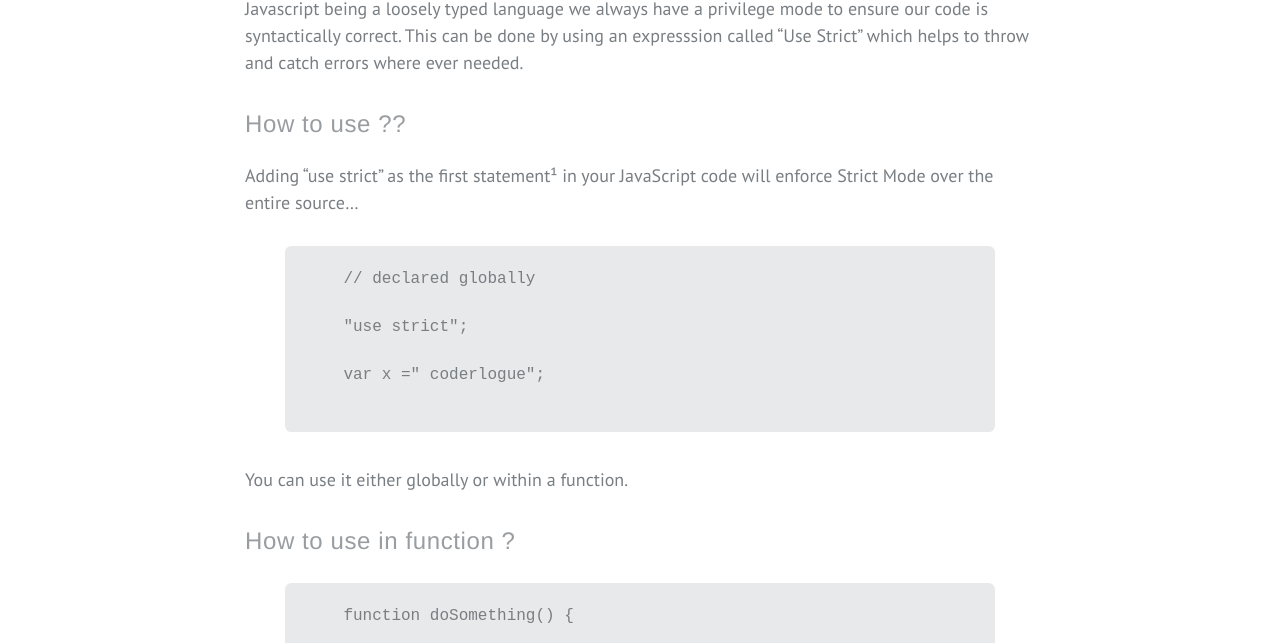
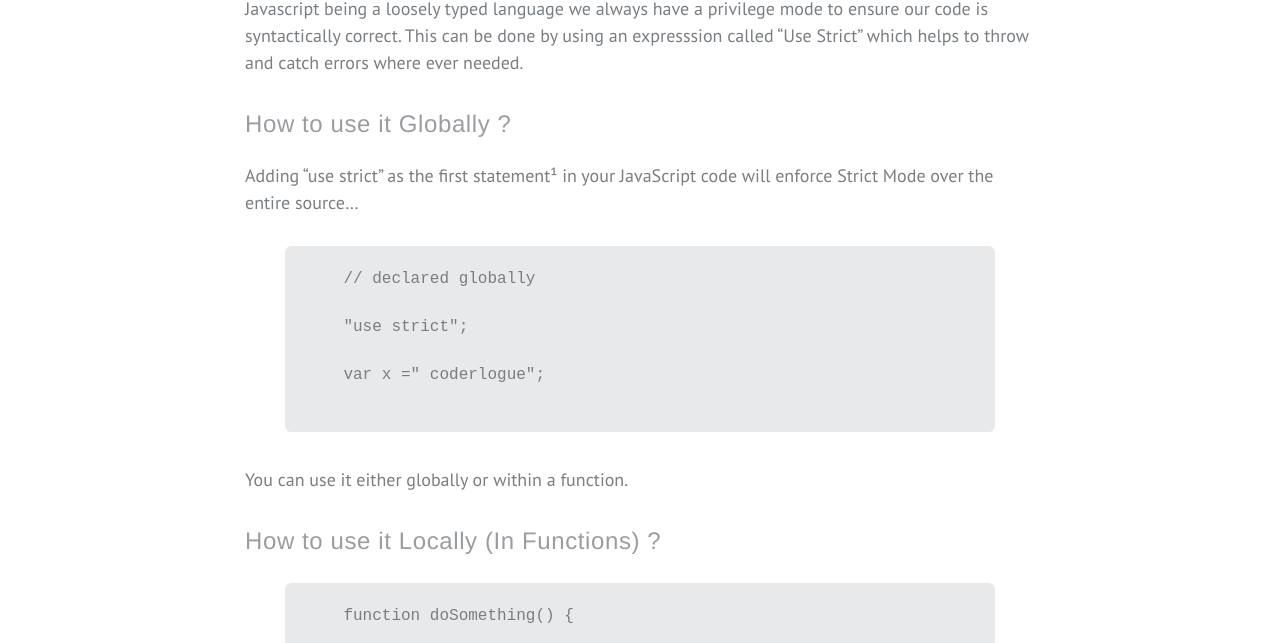
Before and after one commit to coderlogue/coderlogue.github.io, a Jekyll site: the page built from _posts/2015-08-15-Javascript use strict.md, in a window 1280 px wide. Shown: the part 243-886 px from the top of the page. Built offline with Jekyll 4.4.1, drawn with Linux system fonts in a browser that asks for light colours; comment, search, counter and statistics services are not loaded.

Commit message:
Update 2015-08-15-Javascript use strict.md

```diff
--- a/_posts/2015-08-15-Javascript use strict.md
+++ b/_posts/2015-08-15-Javascript use strict.md
@@ -8,7 +8,7 @@ Javascript being a loosely typed language we always have a privilege mode to ens
 This can be done by using  an expresssion called "Use Strict" which helps to throw and catch errors where ever needed.
 
 
-<h2>How to use ??</h2>
+<h2>How to use it Globally ?</h2>
 
 Adding “use strict” as the first statement¹ in your JavaScript code will enforce Strict Mode over the entire source…
 
@@ -24,7 +24,7 @@ Adding “use strict” as the first statement¹ in your JavaScript code will en
 
 You can use it either globally or within a function.
 
-<h2>How to use in function ?</h2>
+<h2>How to use it Locally (In Functions) ?</h2>
 {% highlight html %}
 
     function doSomething() {
```
